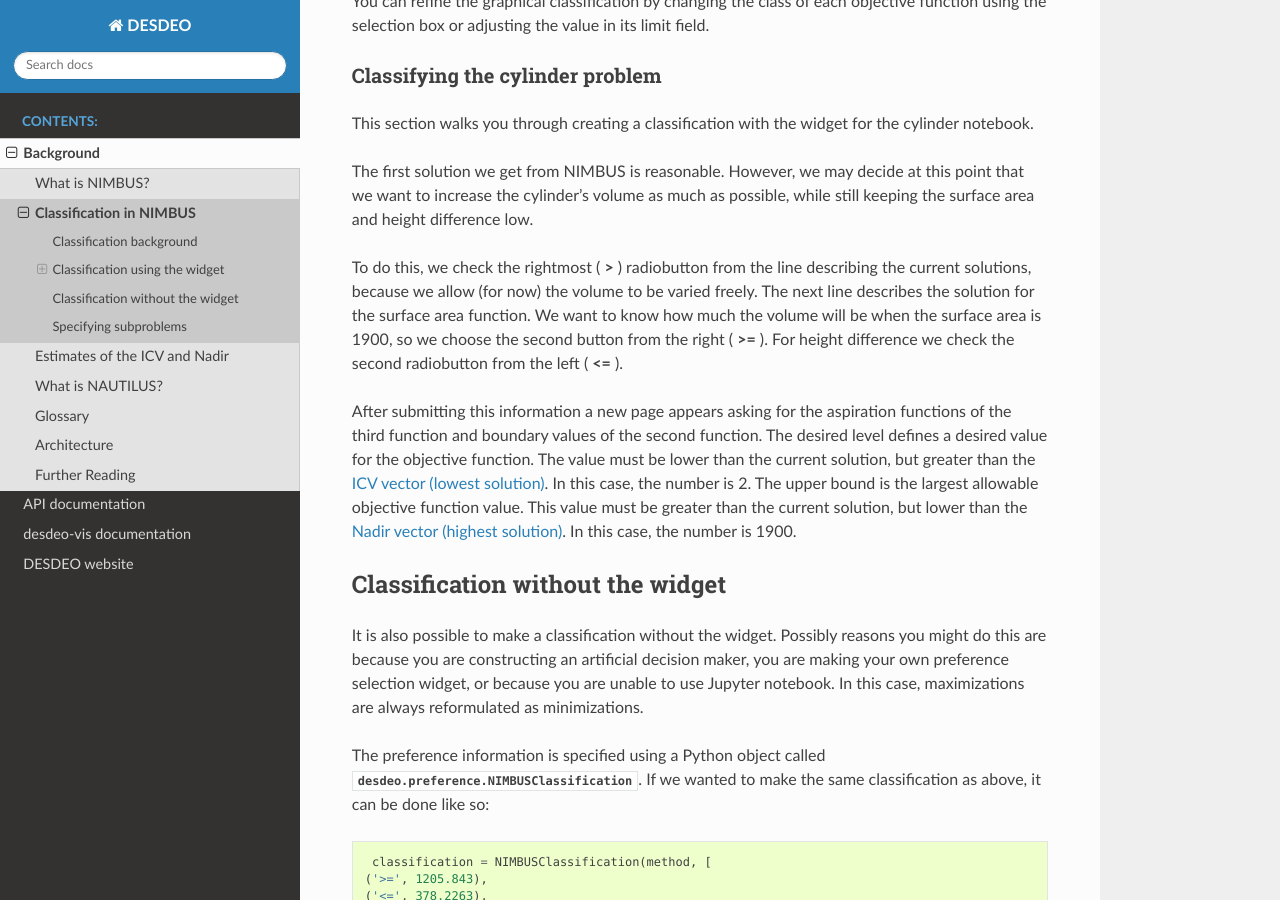
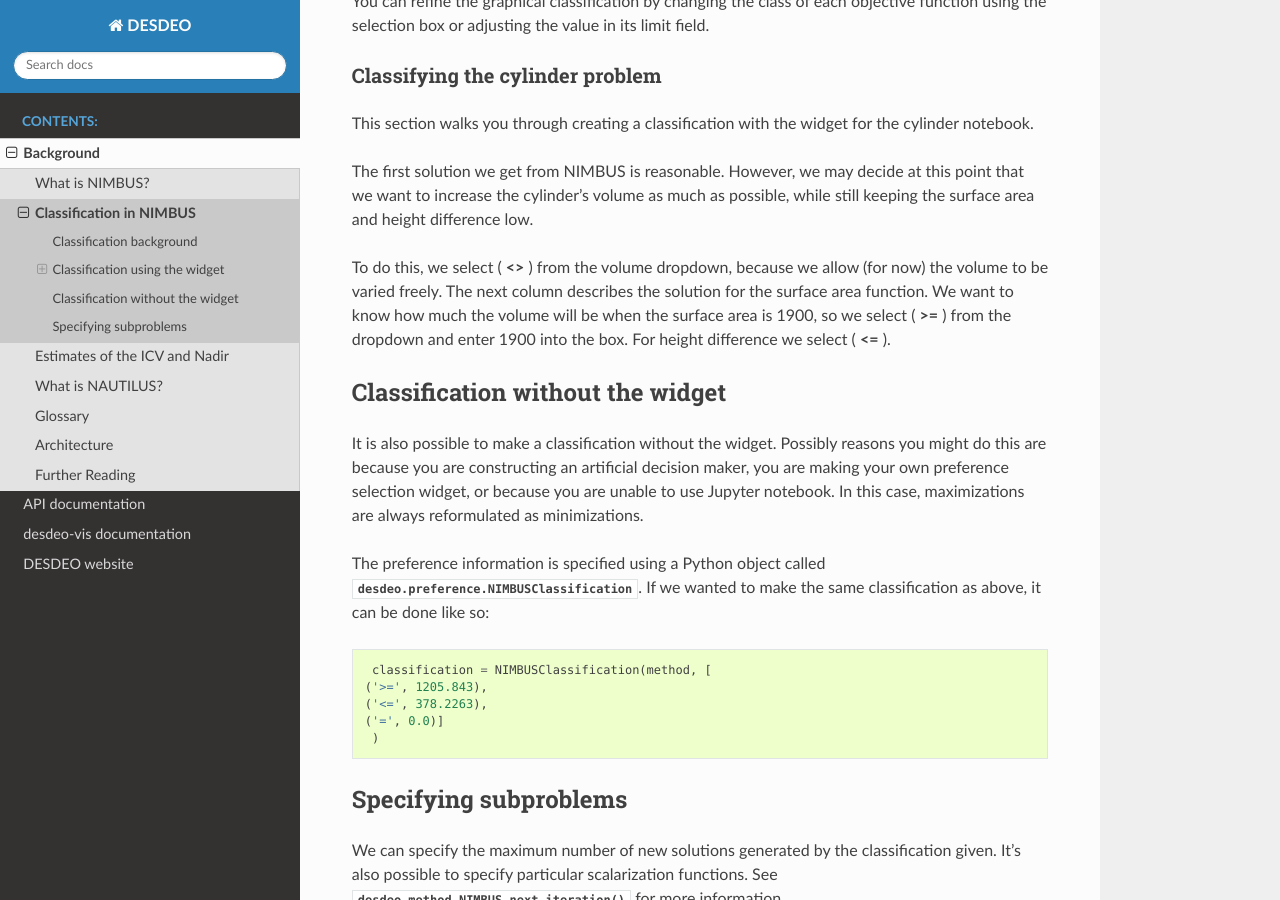
Before and after one commit to industrial-optimization-group/DESDEO, a Sphinx documentation site: the page built from docs/background/classification-in-nimbus.rst, in a window 1280 px wide and 900 px high, scrolled down 1993 px. Built offline with Sphinx 7.4.7 and the Read the Docs theme 2.0.0, drawn with Linux system fonts in a browser that asks for light colours.

Commit message:
Change classification widget guide to reflect the actual widget

```diff
--- a/docs/background/classification-in-nimbus.rst
+++ b/docs/background/classification-in-nimbus.rst
@@ -126,22 +126,11 @@ The first solution we get from NIMBUS is reasonable. However, we may decide at
 this point that we want to increase the cylinder's volume as much as possible,
 while still keeping the surface area and height difference low.
 
-To do this, we check the rightmost ( **>** ) radiobutton from the line
-describing the current solutions, because we allow (for now) the volume to
-be varied freely. The next line describes the solution for the surface area
-function. We want to know how much the volume will be when the surface area
-is 1900, so we choose the second button from the right ( **>=** ). For
-height difference we check the second radiobutton from the left ( **<=** ).
-
-After submitting this information a new page appears asking for the
-aspiration functions of the third function and boundary values of the
-second function. The desired level defines a desired value for the
-objective function. The value must be lower than the current solution, but
-greater than the :ref:`ICV vector (lowest solution) <gloss-icv>`. In this
-case, the number is 2. The upper bound is the largest allowable objective
-function value. This value must be greater than the current solution, but
-lower than the :ref:`Nadir vector (highest solution)
-<gloss-upper-lower-bound>`. In this case, the number is 1900.
+To do this, we select ( **<>** ) from the volume dropdown, because we allow
+(for now) the volume to be varied freely. The next column describes the
+solution for the surface area function. We want to know how much the volume
+will be when the surface area is 1900, so we select ( **>=** ) from the
+dropdown and enter 1900 into the box. For height difference we select ( **<=** ).
 
 Classification without the widget
 ---------------------------------
```
